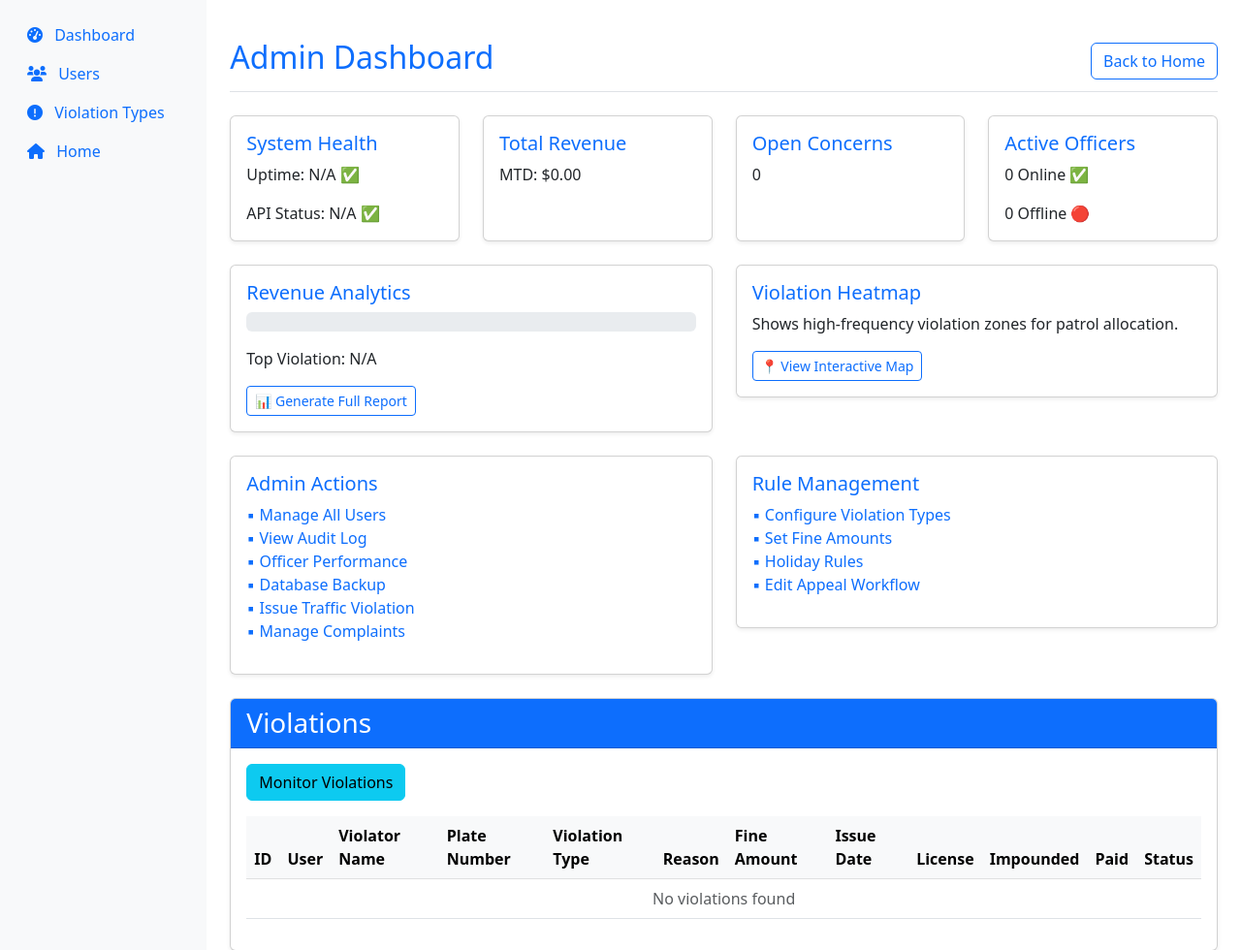
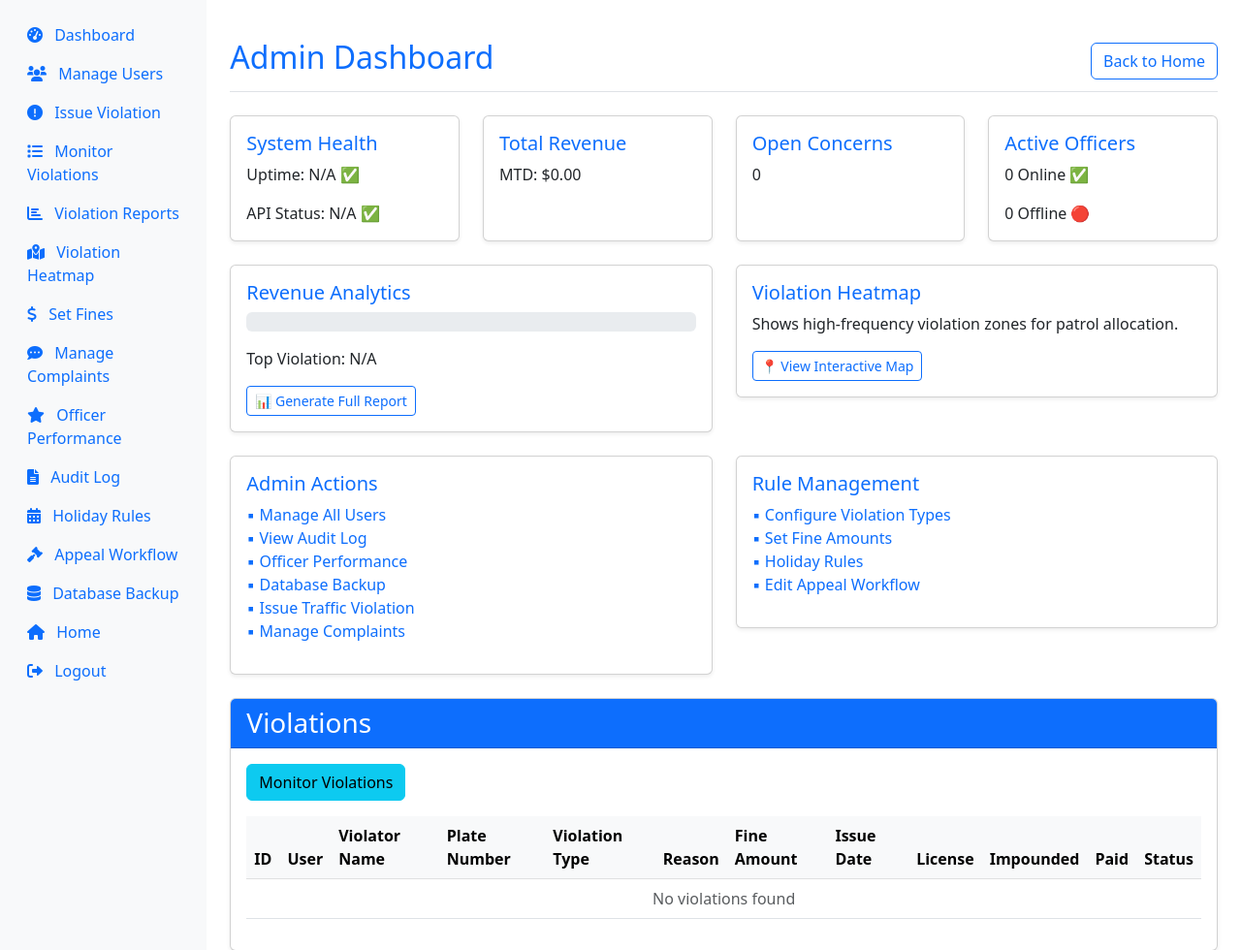
Before and after one commit to DizzyCheems/Traffic-Violation-App, a PHP site: page /pages/admin_dashboard.php in a window 1280 px wide. Shown: the part 56-1036 px from the top of the page at 97% size. Run offline with PHP 8.4, Linux system fonts and the light colour scheme; the visitor is signed in with stand-in values (Sample User, id 1); data that the repository does not hold is empty; some libraries are stand-ins or nearby versions.

Commit message:
fixed menubar:

```diff
--- a/layout/menubar.php
+++ b/layout/menubar.php
@@ -2,21 +2,81 @@
     <div class="position-sticky pt-3">
         <ul class="nav flex-column">
             <li class="nav-item">
-                <a class="nav-link active" href="admin_dashboard.php">
+                <a class="nav-link active" href="../pages/admin_dashboard.php">
                     <i class="fas fa-tachometer-alt me-2"></i>
                     Dashboard
                 </a>
             </li>
             <li class="nav-item">
-                <a class="nav-link" href="#users">
+                <a class="nav-link" href="../pages/manage_users.php">
                     <i class="fas fa-users me-2"></i>
-                    Users
+                    Manage Users
                 </a>
             </li>
             <li class="nav-item">
-                <a class="nav-link" href="manage_violation_types.php">
+                <a class="nav-link" href="../pages/issue_violation.php">
                     <i class="fas fa-exclamation-circle me-2"></i>
-                    Violation Types
+                    Issue Violation
+                </a>
+            </li>
+            <li class="nav-item">
+                <a class="nav-link" href="../pages/monitor_violations.php">
+                    <i class="fas fa-list me-2"></i>
+                    Monitor Violations
+                </a>
+            </li>
+            <li class="nav-item">
+                <a class="nav-link" href="../pages/violation_report.php">
+                    <i class="fas fa-chart-bar me-2"></i>
+                    Violation Reports
+                </a>
+            </li>
+            <li class="nav-item">
+                <a class="nav-link" href="../pages/violation_heatmap.php">
+                    <i class="fas fa-map-marked-alt me-2"></i>
+                    Violation Heatmap
+                </a>
+            </li>
+            <li class="nav-item">
+                <a class="nav-link" href="../pages/set_fines.php">
+                    <i class="fas fa-dollar-sign me-2"></i>
+                    Set Fines
+                </a>
+            </li>
+            <li class="nav-item">
+                <a class="nav-link" href="../pages/manage_concerns.php">
+                    <i class="fas fa-comment-dots me-2"></i>
+                    Manage Complaints
+                </a>
+            </li>
+            <li class="nav-item">
+                <a class="nav-link" href="../pages/officer_performance.php">
+                    <i class="fas fa-star me-2"></i>
+                    Officer Performance
+                </a>
+            </li>
+            <li class="nav-item">
+                <a class="nav-link" href="../pages/audit_log.php">
+                    <i class="fas fa-file-alt me-2"></i>
+                    Audit Log
+                </a>
+            </li>
+            <li class="nav-item">
+                <a class="nav-link" href="../pages/holiday_rules.php">
+                    <i class="fas fa-calendar-alt me-2"></i>
+                    Holiday Rules
+                </a>
+            </li>
+            <li class="nav-item">
+                <a class="nav-link" href="../pages/appeal_workflow.php">
+                    <i class="fas fa-gavel me-2"></i>
+                    Appeal Workflow
+                </a>
+            </li>
+            <li class="nav-item">
+                <a class="nav-link" href="../pages/database_backup.php">
+                    <i class="fas fa-database me-2"></i>
+                    Database Backup
                 </a>
             </li>
             <li class="nav-item">
@@ -25,6 +85,12 @@
                     Home
                 </a>
             </li>
+            <li class="nav-item">
+                <a class="nav-link" href="../pages/logout.php">
+                    <i class="fas fa-sign-out-alt me-2"></i>
+                    Logout
+                </a>
+            </li>
         </ul>
     </div>
 </nav>
```
